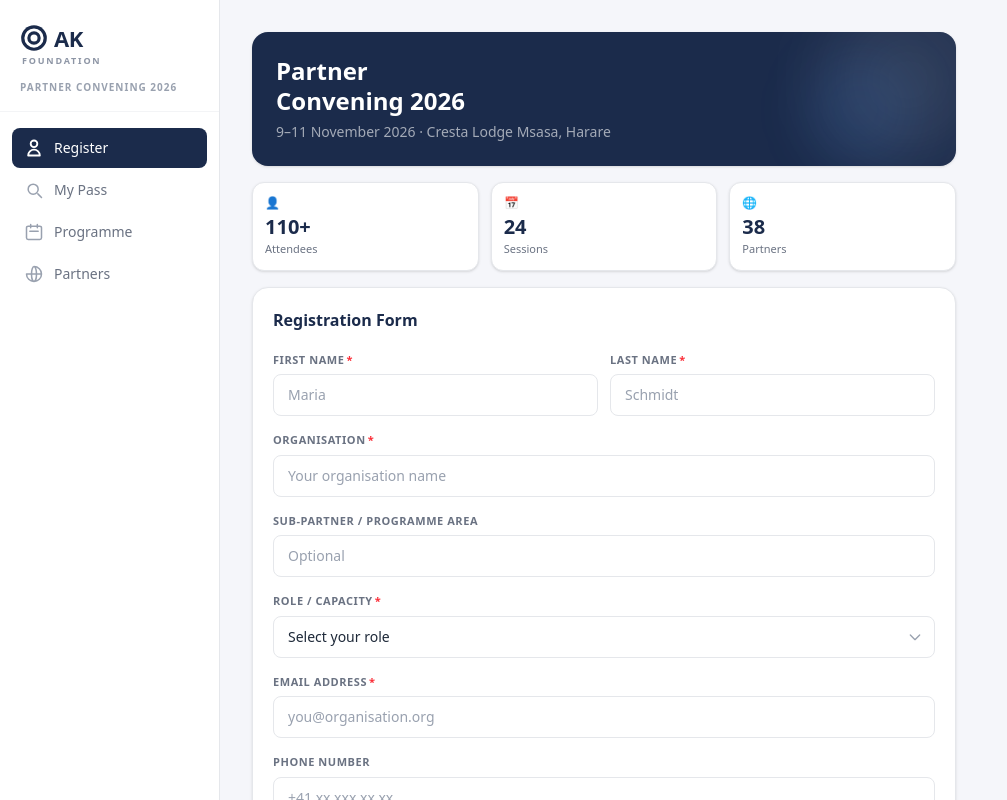
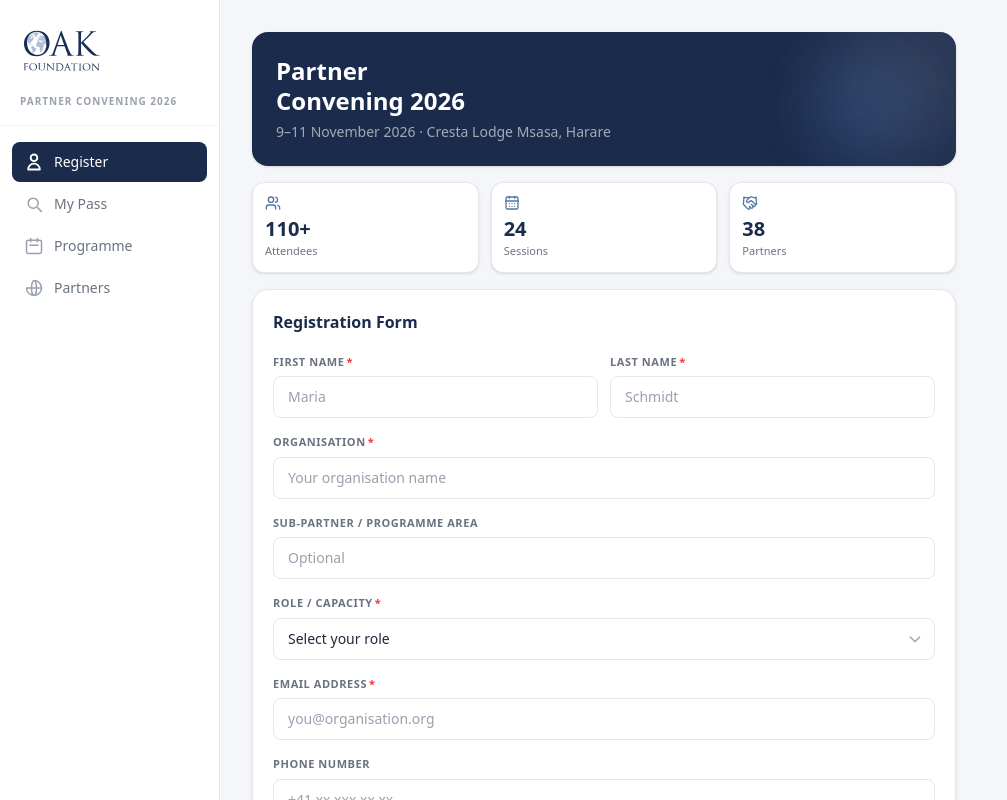
Before and after one commit to FadzaiMumbariki/Oak-_foundation, a Next.js app: page /register in a window 1280 px wide. Shown: the top 800 px of the page, without its empty margins (0-1007 px from the left). Built offline with nearby package versions, Linux system fonts and the light colour scheme.

Commit message:
Use official Oak logo and interface icons

```diff
--- a/app/register/page.tsx
+++ b/app/register/page.tsx
@@ -1,4 +1,5 @@
 import type { Metadata } from "next";
+import { CalendarDays, Handshake, type LucideIcon, Users } from "lucide-react";
 import AppShell from "@/components/AppShell";
 import RegistrationForm from "./RegistrationForm";
 
@@ -6,6 +7,12 @@
   title: "Register — OAK Partner Convening 2026",
   description: "Registration and attendance platform for the OAK Foundation Partner Convening 2026.",
 };
+
+const stats: { value: string; label: string; icon: LucideIcon }[] = [
+  { value: "110+", label: "Attendees", icon: Users },
+  { value: "24", label: "Sessions", icon: CalendarDays },
+  { value: "38", label: "Partners", icon: Handshake },
+];
 
 export default function RegisterPage() {
   return (
@@ -24,17 +31,16 @@
 
       {/* ── Stats row ───────────────────────────── */}
       <div className="grid grid-cols-3 gap-3 mb-4">
-        {[
-          { value: "110+", label: "Attendees", icon: "👤" },
-          { value: "24",   label: "Sessions",  icon: "📅" },
-          { value: "38",   label: "Partners",  icon: "🌐" },
-        ].map((s) => (
-          <div key={s.label} className="rounded-xl border border-gray-200 bg-white px-3 py-3 shadow-sm">
-            <p className="text-xs text-gray-400 mb-0.5">{s.icon}</p>
+        {stats.map((s) => {
+          const Icon = s.icon;
+          return (
+            <div key={s.label} className="rounded-xl border border-gray-200 bg-white px-3 py-3 shadow-sm">
+              <Icon aria-hidden="true" className="mb-1 h-4 w-4 text-[#5577A2]" strokeWidth={2} />
             <p className="text-xl font-black text-[#1B2B4B]">{s.value}</p>
             <p className="text-[11px] text-gray-500">{s.label}</p>
-          </div>
-        ))}
+            </div>
+          );
+        })}
       </div>
 
       {/* ── Form card ───────────────────────────── */}
--- a/components/AppShell.tsx
+++ b/components/AppShell.tsx
@@ -2,6 +2,7 @@
 
 import Link from "next/link";
 import { usePathname } from "next/navigation";
+import OakLogo from "./OakLogo";
 
 /* ── Icons ────────────────────────────────────────────── */
 function RegisterIcon({ active }: { active: boolean }) {
@@ -72,17 +73,6 @@
   { href: "/admin/nametags",   label: "Nametags",   icon: (a: boolean) => <NametagIcon active={a} /> },
 ];
 
-/* ── OAK logo mark ────────────────────────────────────── */
-function OakMark() {
-  return (
-    <svg viewBox="0 0 24 24" fill="none" className="h-6 w-6">
-      <circle cx="12" cy="12" r="11" fill="white" fillOpacity="0.15" />
-      <circle cx="12" cy="12" r="7"  fill="none" stroke="white" strokeWidth="2.5" />
-      <circle cx="12" cy="12" r="3"  fill="white" />
-    </svg>
-  );
-}
-
 /* ── AppShell ─────────────────────────────────────────── */
 interface AppShellProps {
   children: React.ReactNode;
@@ -106,16 +96,8 @@
       <aside className="hidden md:flex w-[220px] shrink-0 flex-col border-r border-gray-200 bg-white">
         {/* Logo */}
         <div className="px-5 pt-6 pb-4 border-b border-gray-100">
-          <Link href="/" className="flex flex-col">
-            <div className="flex items-center gap-1.5 mb-0.5">
-              <svg viewBox="0 0 24 24" fill="none" className="h-7 w-7">
-                <circle cx="12" cy="12" r="11" fill="#1B2B4B" />
-                <circle cx="12" cy="12" r="7"  fill="none" stroke="white" strokeWidth="2.5" />
-                <circle cx="12" cy="12" r="3"  fill="white" />
-              </svg>
-              <span className="text-[22px] font-black tracking-tight text-[#1B2B4B] leading-none">AK</span>
-            </div>
-            <span className="text-[9px] font-bold tracking-[0.2em] text-[#1B2B4B]/50 uppercase ml-0.5">Foundation</span>
+          <Link href="/" className="inline-flex">
+            <OakLogo className="h-[52px] w-auto" />
           </Link>
           <p className="mt-3 text-[10px] font-bold tracking-widest text-gray-400 uppercase">
             Partner Convening 2026
@@ -167,7 +149,9 @@
 
         {/* ── Mobile top navbar ──────────────────── */}
         <header className="md:hidden flex items-center gap-3 bg-[#1B2B4B] px-4 py-3 shrink-0">
-          <OakMark />
+          <span className="flex h-9 w-14 items-center justify-center rounded bg-white px-1.5 py-1">
+            <OakLogo className="h-full w-auto" />
+          </span>
           <div className="h-4 w-px bg-white/20" />
           <span className="text-[11px] font-bold tracking-widest text-white/80 uppercase">
             Partner Convening 2026
--- a/components/OakLogo.tsx
+++ b/components/OakLogo.tsx
@@ -1,24 +1,9 @@
 export default function OakLogo({ className = "h-8 w-auto" }: { className?: string }) {
   return (
-    <svg
-      viewBox="0 0 56 28"
-      fill="none"
-      xmlns="http://www.w3.org/2000/svg"
+    <img
+      src="/oak-foundation-logo.svg"
       className={className}
-      aria-label="OAK Foundation"
-    >
-      {/* O */}
-      <text
-        x="0"
-        y="22"
-        fontFamily="Georgia, serif"
-        fontSize="26"
-        fontWeight="700"
-        fill="#1B2B4B"
-        letterSpacing="-1"
-      >
-        OAK
-      </text>
-    </svg>
+      alt="Oak Foundation"
+    />
   );
 }
```
Also changed, not shown: public/oak-foundation-logo.svg (added).
